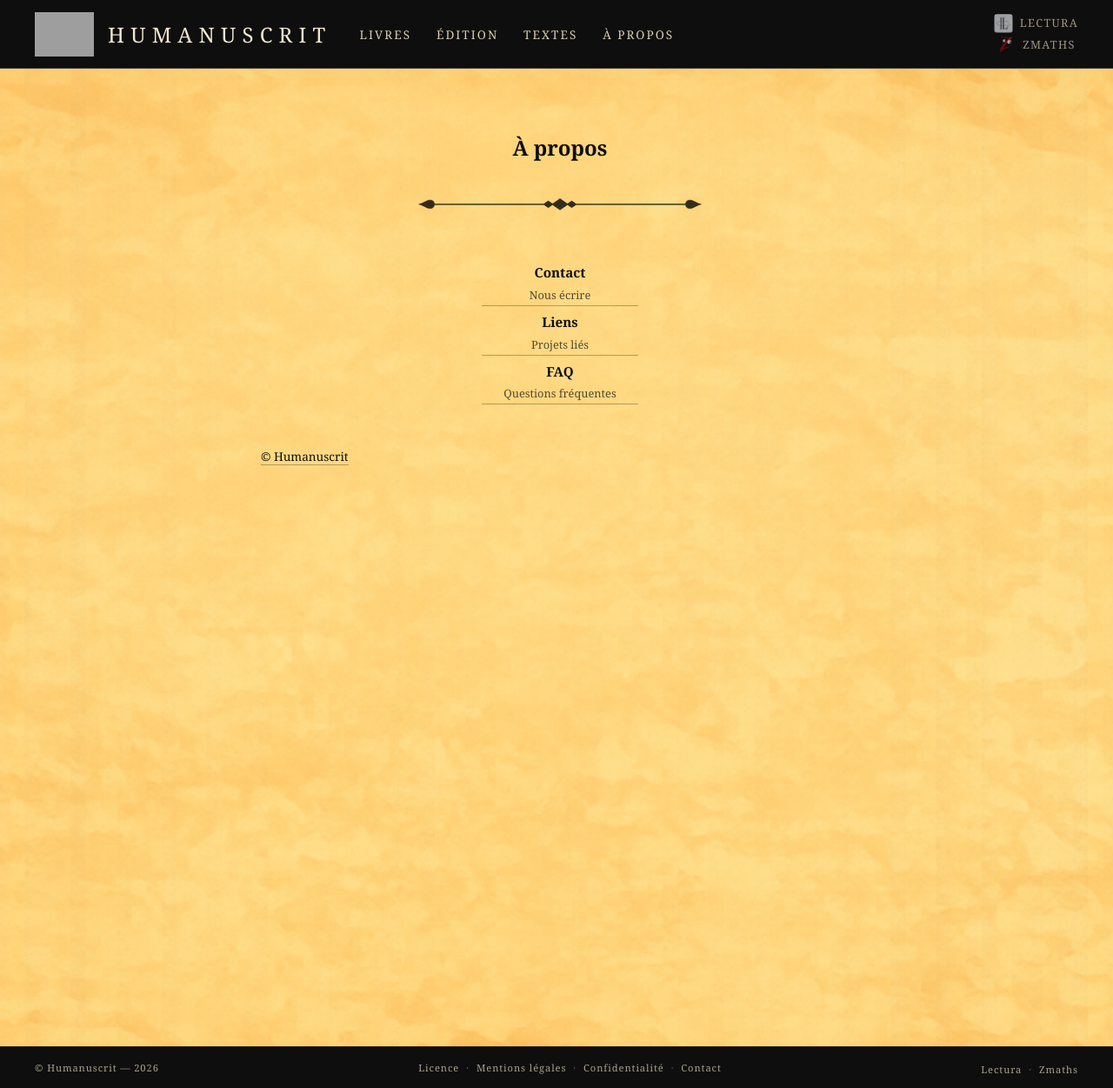
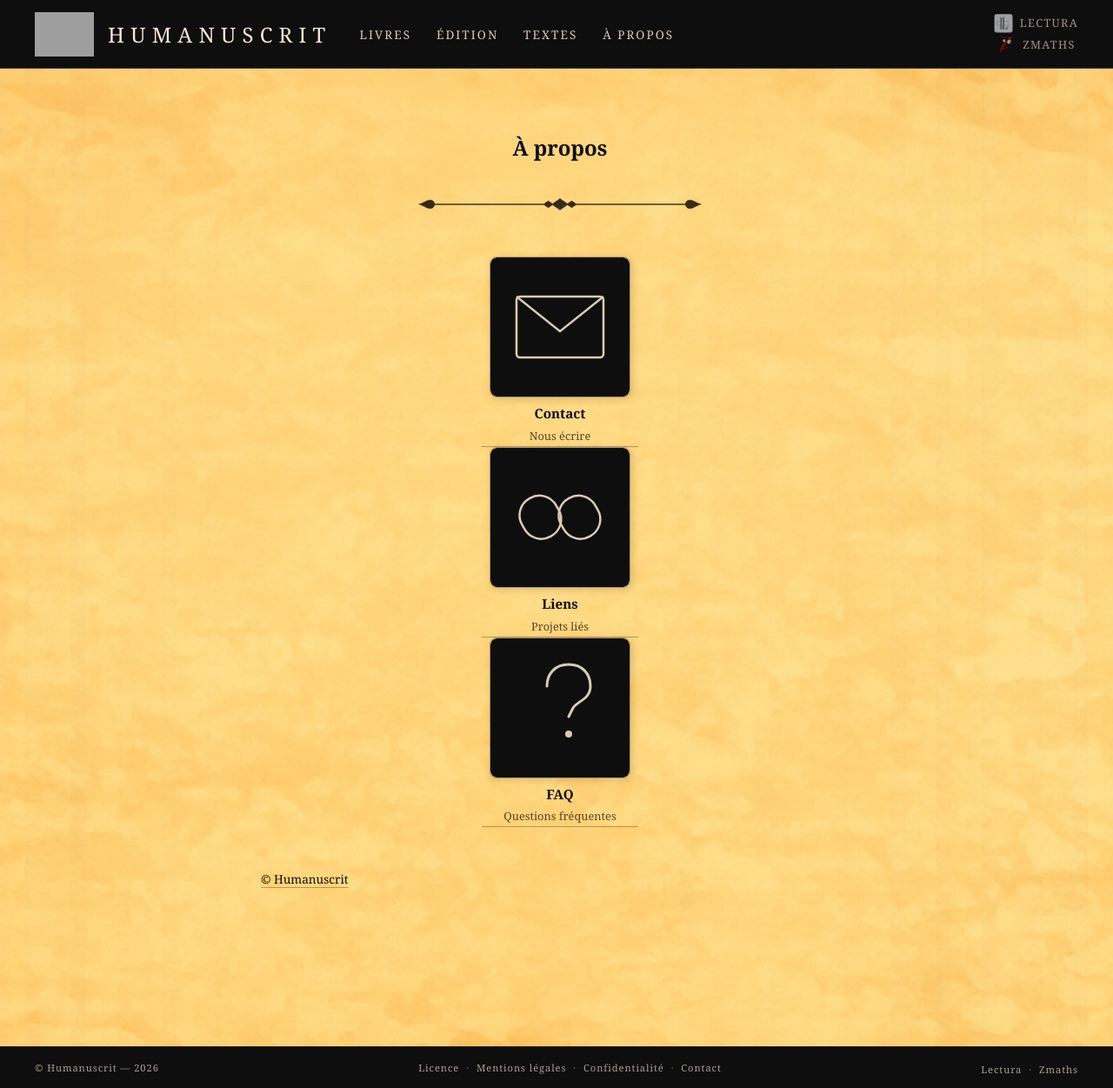
Before and after one commit to maxcarriere/humanuscrit, a Jekyll site: the page built from a-propos.md, in a window 1280 px wide and 1251 px high. Shown: the whole window at 87% size. Built offline with Jekyll 4.4.1, drawn with Linux system fonts in a browser that asks for light colours; grey boxes are pictures that could not be loaded.

Commit message:
Icônes SVG pour les vignettes des pages sommaires
Icônes fond noir, dessin couleur parchemin (#d8ccb0) :
- Édition : plume (Éditeur), silhouette (Auteurs)
- Textes : parchemin (Corpus), enveloppe+flèche (Soumettre)
- À propos : enveloppe (Contact), maillons (Liens), ? (FAQ)
Border-radius ajouté sur les vignettes.

Co-Authored-By: Claude Opus 4.6 <noreply@anthropic.com>

```diff
--- a/a-propos.md
+++ b/a-propos.md
@@ -7,14 +7,17 @@ permalink: /a-propos/
 
 <div class="productions-grid">
   <a href="{{ '/contact/' | relative_url }}" class="production-card">
+    <img src="{{ '/assets/images/icons/contact.svg' | relative_url }}" alt="">
     <span class="production-title">Contact</span>
     <span class="production-meta">Nous écrire</span>
   </a>
   <a href="{{ '/liens/' | relative_url }}" class="production-card">
+    <img src="{{ '/assets/images/icons/liens.svg' | relative_url }}" alt="">
     <span class="production-title">Liens</span>
     <span class="production-meta">Projets liés</span>
   </a>
   <a href="{{ '/faq/' | relative_url }}" class="production-card">
+    <img src="{{ '/assets/images/icons/faq.svg' | relative_url }}" alt="">
     <span class="production-title">FAQ</span>
     <span class="production-meta">Questions fréquentes</span>
   </a>
--- a/assets/css/style.scss
+++ b/assets/css/style.scss
@@ -1150,6 +1150,7 @@ html[data-darkreader-mode] .navigation-dossier a:hover {
   height: auto;
   border: 1px solid rgba(13, 13, 13, 0.3);
   box-shadow: 2px 2px 8px rgba(0, 0, 0, 0.15);
+  border-radius: 8px;
 }
 
 .production-card .production-title {
```
Also changed, not shown: edition.md (+2 -0 lines), textes/index.md (+2 -0 lines), assets/images/icons/auteurs.svg (added), assets/images/icons/contact.svg (added), assets/images/icons/corpus.svg (added), assets/images/icons/editeur.svg (added), assets/images/icons/faq.svg (added), assets/images/icons/liens.svg (added), assets/images/icons/soumettre.svg (added).
